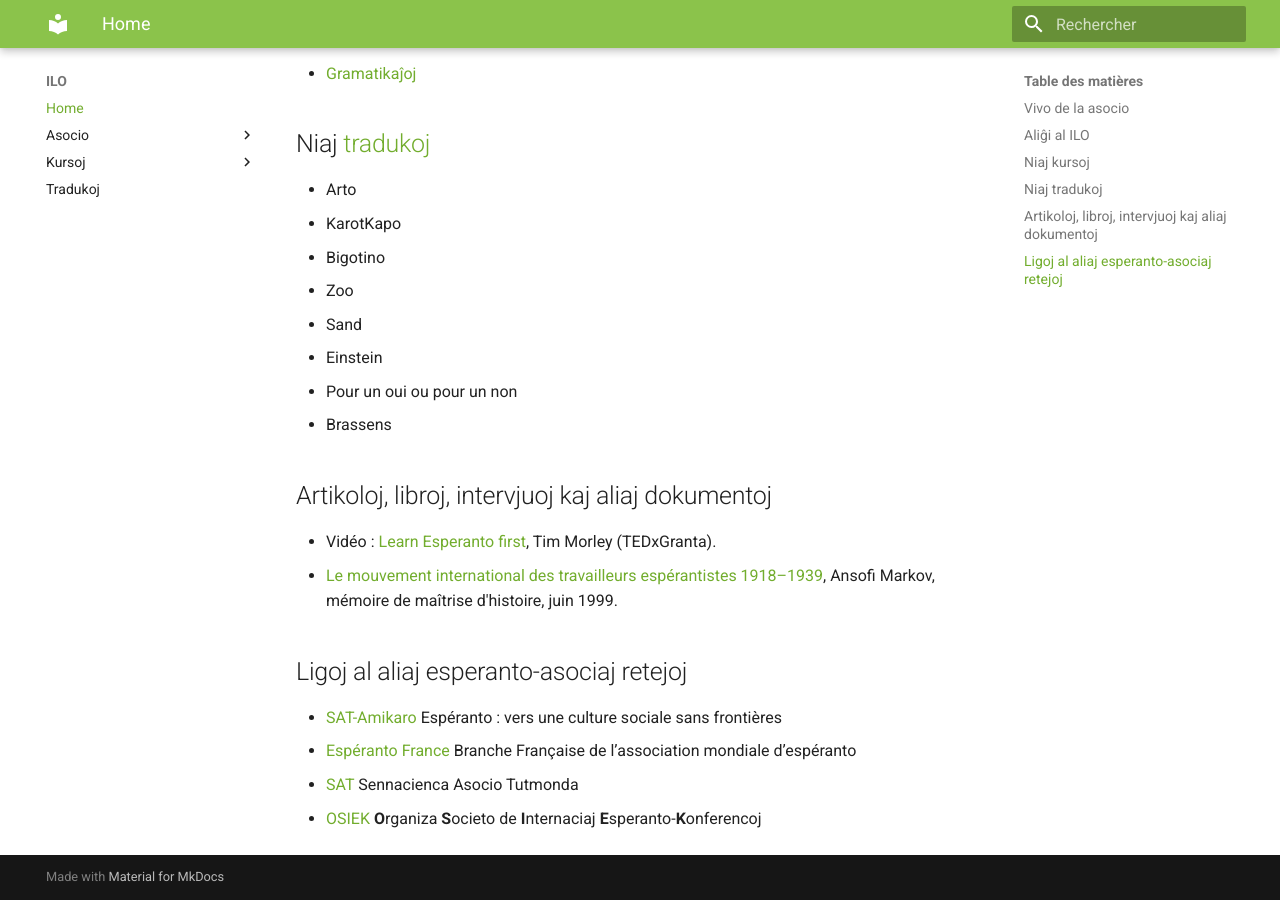
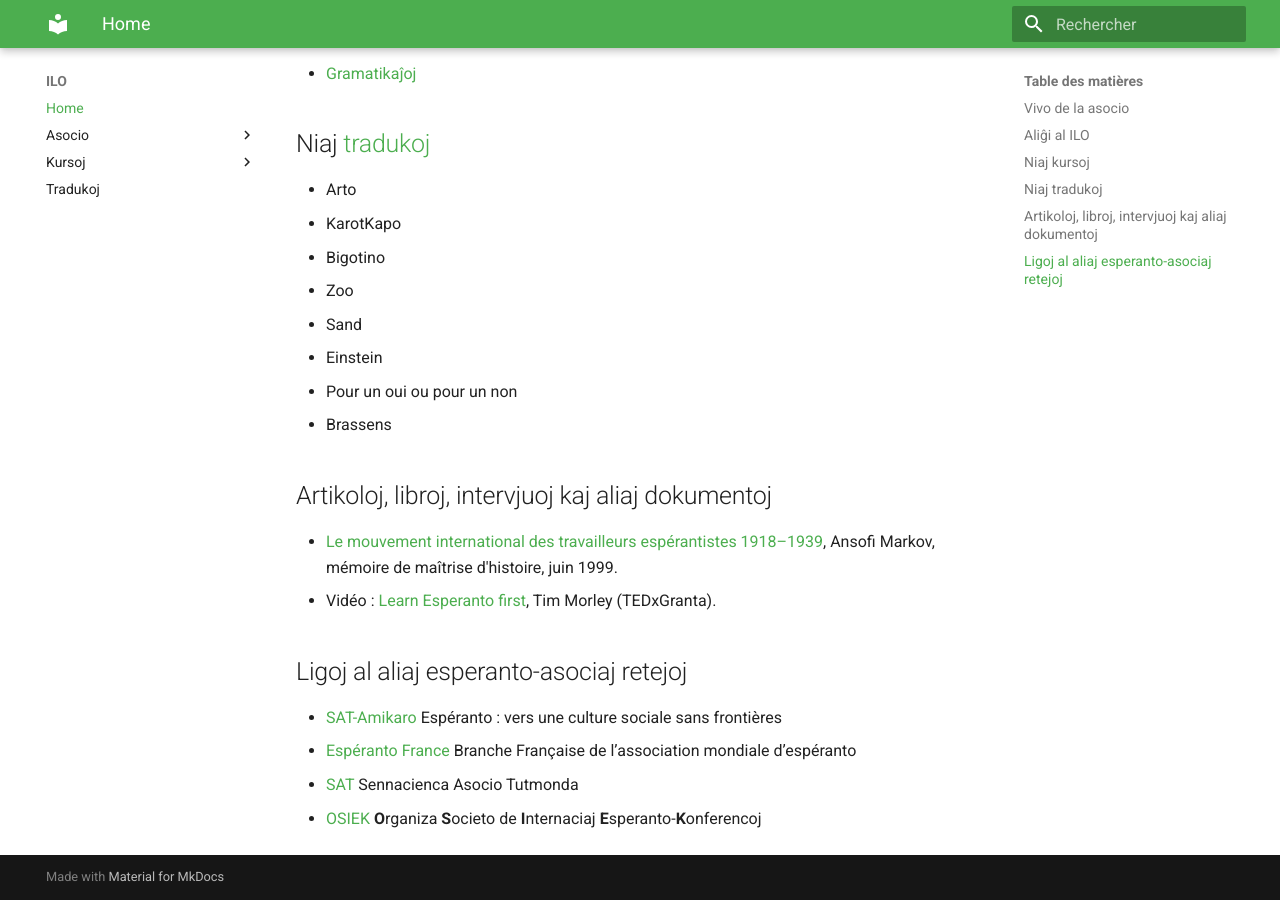
Before and after one commit to bobkordeo/RONDO, an MkDocs documentation site: the page built from docs/index.md, in a window 1280 px wide and 900 px high, scrolled down 763 px. Built offline with MkDocs 1.6.1 and Material for MkDocs 9.7.7, drawn with Linux system fonts in a browser that asks for light colours.

```diff
--- a/docs/index.md
+++ b/docs/index.md
@@ -44,8 +44,8 @@ nedependa de iu politika aŭ sindikata organizaĵo**
 
 ## Artikoloj, libroj, intervjuoj kaj aliaj dokumentoj
 
+* [Le mouvement international des travailleurs espérantistes 1918–1939](./Dokumentoj/asmaitrise.pdf), Ansofi Markov, mémoire de maîtrise d'histoire, juin 1999.
 * Vidéo : [Learn Esperanto first](https://www.youtube.com/watch?v=8gSAkUOElsg), Tim Morley (TEDxGranta).
-* [Le mouvement international des travailleurs espérantistes 1918–1939](./Dokumentoj/asmaitrise.pdf), Ansofi Markov, mémoire de maîtrise d'histoire, juin 1999.
 
 ## Ligoj al aliaj esperanto-asociaj retejoj
 
--- a/mkdocs.yml
+++ b/mkdocs.yml
@@ -17,11 +17,10 @@ nav:
   - Tradukoj: Tradukoj/tradukoj.md
 
 theme:
-  name: material
-  language: fr
+  name: 'material'
+  language: 'fr'
   palette:
-    primary: light green
-    accent: light green
+    primary: 'green'
 
 markdown_extensions:
   - admonition
```
